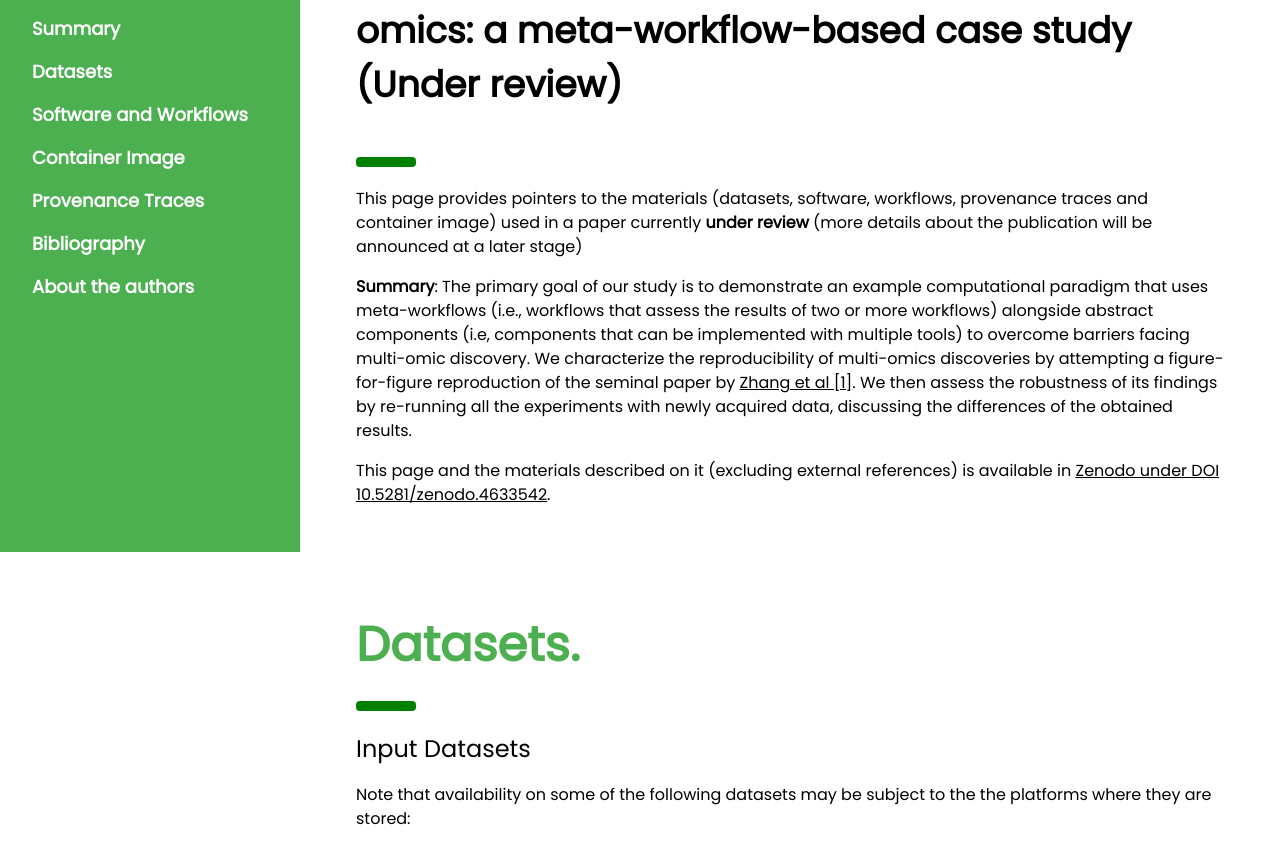
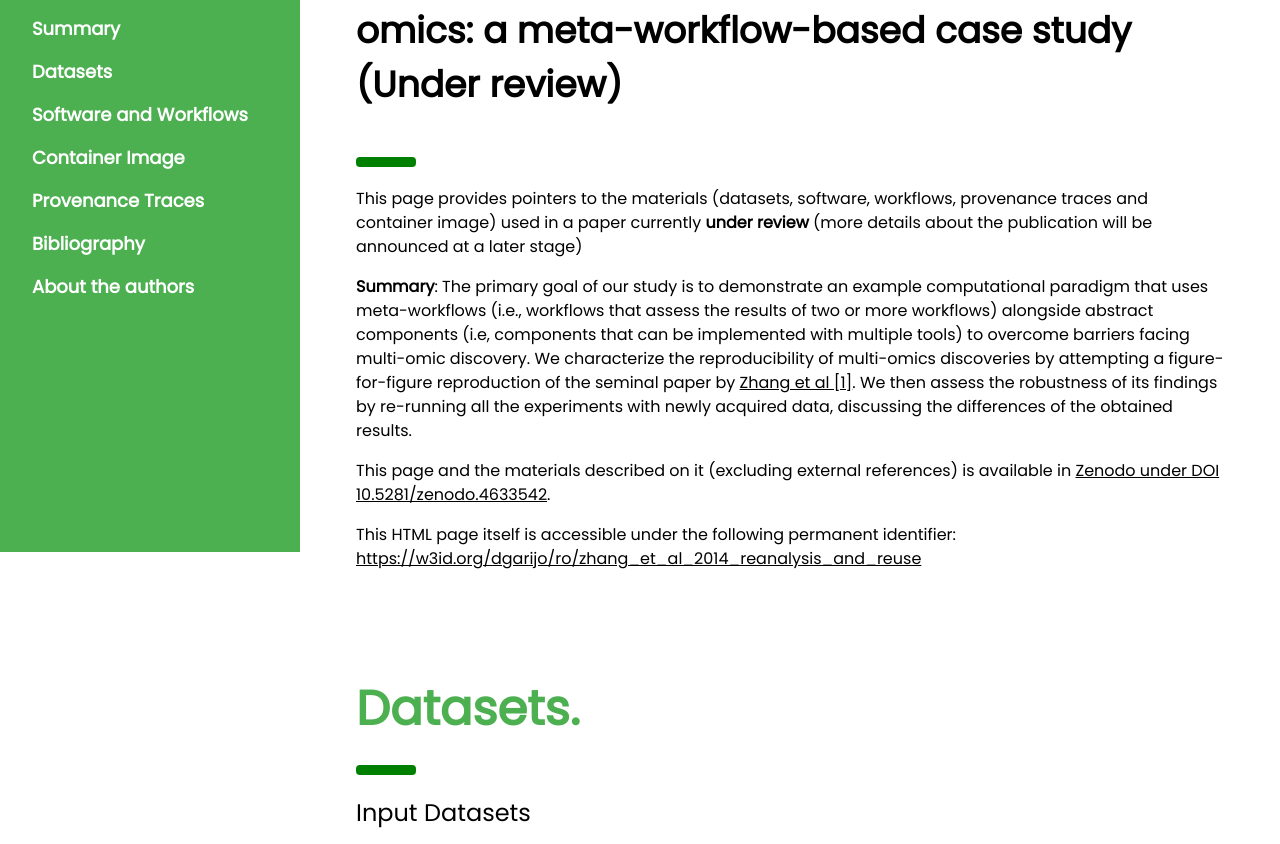
Before and after one commit to KnowledgeCaptureAndDiscovery/wings-genomics, a plain HTML site: page index.html in a window 1280 px wide. Shown: the part 248-1092 px from the top of the page. Drawn offline with nearby package versions, Linux system fonts and the light colour scheme.

Commit message:
added w3id

```diff
--- a/index.html
+++ b/index.html
@@ -63,6 +63,7 @@ img {
     <p><strong>Summary</strong>: The primary goal of our study is to demonstrate an example computational paradigm that uses meta-workflows (i.e., workflows that assess the results of two or more workflows) alongside abstract components (i.e, components that can be implemented with multiple tools) to overcome barriers facing multi-omic discovery.  We characterize the reproducibility of multi-omics discoveries by attempting a figure-for-figure reproduction of the seminal paper by <a href="#bib">Zhang et al [1]</a>.  We then assess the robustness of its findings by re-running all the experiments with newly acquired data, discussing the differences of the obtained results.</p>
 
     <p>This page and the materials described on it (excluding external references) is available in <a href="https://zenodo.org/badge/latestdoi/350090124">Zenodo under DOI 10.5281/zenodo.4633542</a>. </p>
+    <p>This HTML page itself is accessible under the following permanent identifier: <a href="https://w3id.org/dgarijo/ro/zhang_et_al_2014_reanalysis_and_reuse">https://w3id.org/dgarijo/ro/zhang_et_al_2014_reanalysis_and_reuse</a></p>
   </div>
 
 
```
